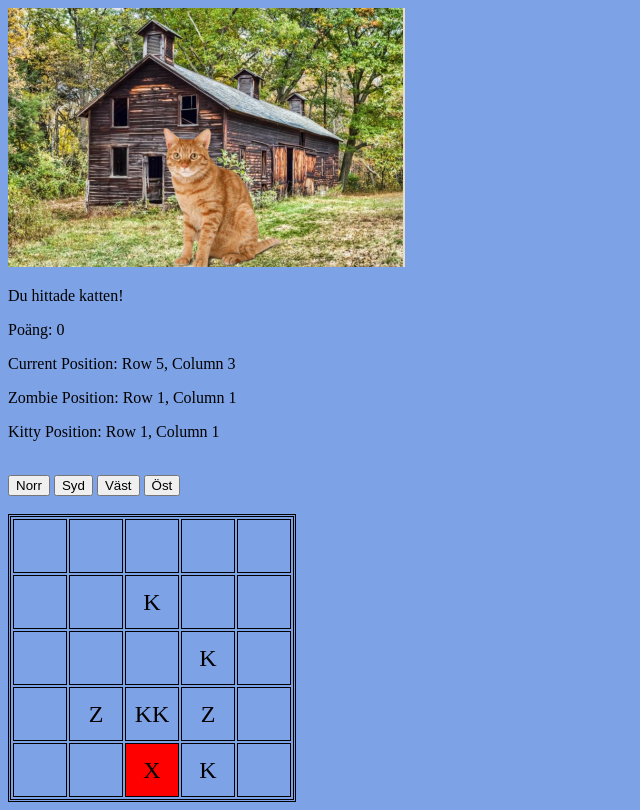
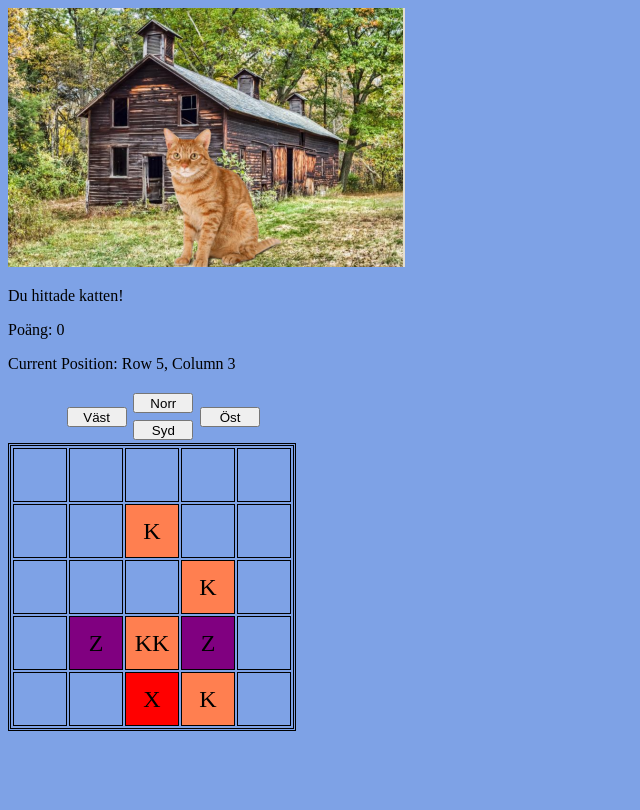
Before and after one commit to Erik-Ga/ZombiesAndCats, a plain HTML site: page index.html in a window 1280 px wide. Shown: the whole page, without its empty margins (0-640 px from the left). Drawn offline with Linux system fonts and the light colour scheme.

Commit message:
i see fire

```diff
--- a/css/main.css
+++ b/css/main.css
@@ -13,21 +13,6 @@ body
 .current-pos {
     background-color: red;
 }
-.zombie-pos
-{
-    background-color: purple;
-}
-.kitty-pos
-{
-    background-color: coral;
-}
-
-
-
-
-
-
-
 
 .coords
 {
@@ -38,33 +23,34 @@ body
 .north
 {
     position: absolute;
-    width: 80px;
-    height: 25px;
-    top: 28.5em;
-    left: 5em;
+    width: 60px;
+    height: 20px;
+    top: 29.5em;
+    left: 10em;
 }
 .west
 {
     position: absolute;
-    width: 80px;
-    height: 25px;
+    width: 60px;
+    height: 20px;
     top: 30.5em;
+    left: 5em;
 }
 .east
 {
     position: absolute;
-    width: 80px;
-    height: 25px;
+    width: 60px;
+    height: 20px;
     top: 30.5em;
-    left: 10em;
+    left: 15em;
 }
 .south
 {
     position: absolute;
-    width: 80px;
-    height: 25px;
-    top: 32.5em;
-    left: 5em;
+    width: 60px;
+    height: 20px;
+    top: 31.5em;
+    left: 10em;
 }
 table
 {
@@ -78,3 +64,9 @@ td
     border-color: black;
     border-style: double;
 }
+.zombie {
+    background-color: purple;
+}
+.kitty {
+    background-color: coral;
+}
--- a/index.html
+++ b/index.html
@@ -11,21 +11,19 @@
 </head>
 
 <body>
-    <img class="gameimage " src="images/template.png" />
+    <img class="gameimage" src="images/template.png" />
     <div class="gameinfo">
         <p id="update">Du hittade katten!</p>
         <p id="points">Poäng: 0</p>
     </div>
     <p id="current-pos">Current Position: Row 1, Column 1</p>
-    <p id="zombie-pos">Zombie Position: Row 1, Column 1</p>
-    <p id="kitty-pos">Kitty Position: Row 1, Column 1</p>
     <br>
-    <button onclick="navigateUp()">Norr</button>
-    <button onclick="navigateDown()">Syd</button>
-    <button onclick="navigateLeft()">Väst</button>
-    <button onclick="navigateRight()">Öst</button>
+    <button class="north" onclick="navigateUp()">Norr</button>
+    <button class="south" onclick="navigateDown()">Syd</button>
+    <button class="west" onclick="navigateLeft()">Väst</button>
+    <button class="east" onclick="navigateRight()">Öst</button>
     <br><br>
-    <div id="array-container"></div>
+    <div class="arraybox" id="array-container"></div>
     <div id="map">
 
     </div>
--- a/script/script.js
+++ b/script/script.js
@@ -22,12 +22,18 @@ function displayArray() {
         for (var j = 0; j < array[i].length; j++) {
             if (i === currentRow && j === currentCol) {
                 table += "<td class='current-pos'>" + "X" + "</td>";
-            } else {
+            }
+            else if (array[i][j].includes("Z")) {
+                table += "<td class='zombie'>" + array[i][j] + "</td>";
+            }
+            else if (array[i][j].includes("K")) {
+                table += "<td class='kitty'>" + array[i][j] + "</td>";
+            }
+            else {
                 table += "<td>" + array[i][j] + "</td>";
             }
         }
         table += "</tr>";
-        document.getElementById("array-container").innerHTML = table;
     }
     table += "</table>";
     document.getElementById("array-container").innerHTML = table;
@@ -35,7 +41,6 @@ function displayArray() {
     document.getElementById("zombie-pos").innerHTML = "Zombie Position: Row " + (zombieRow + 1) + ", Column " + (zombieCol + 1);
     document.getElementById("kitty-pos").innerHTML = "Kitty Position: Row " + (kittyRow + 1) + ", Column " + (kittyCol + 1);
 }
-
 // Function to update the current row and column
 function updateCurrentPos(row, col) {
 
```
